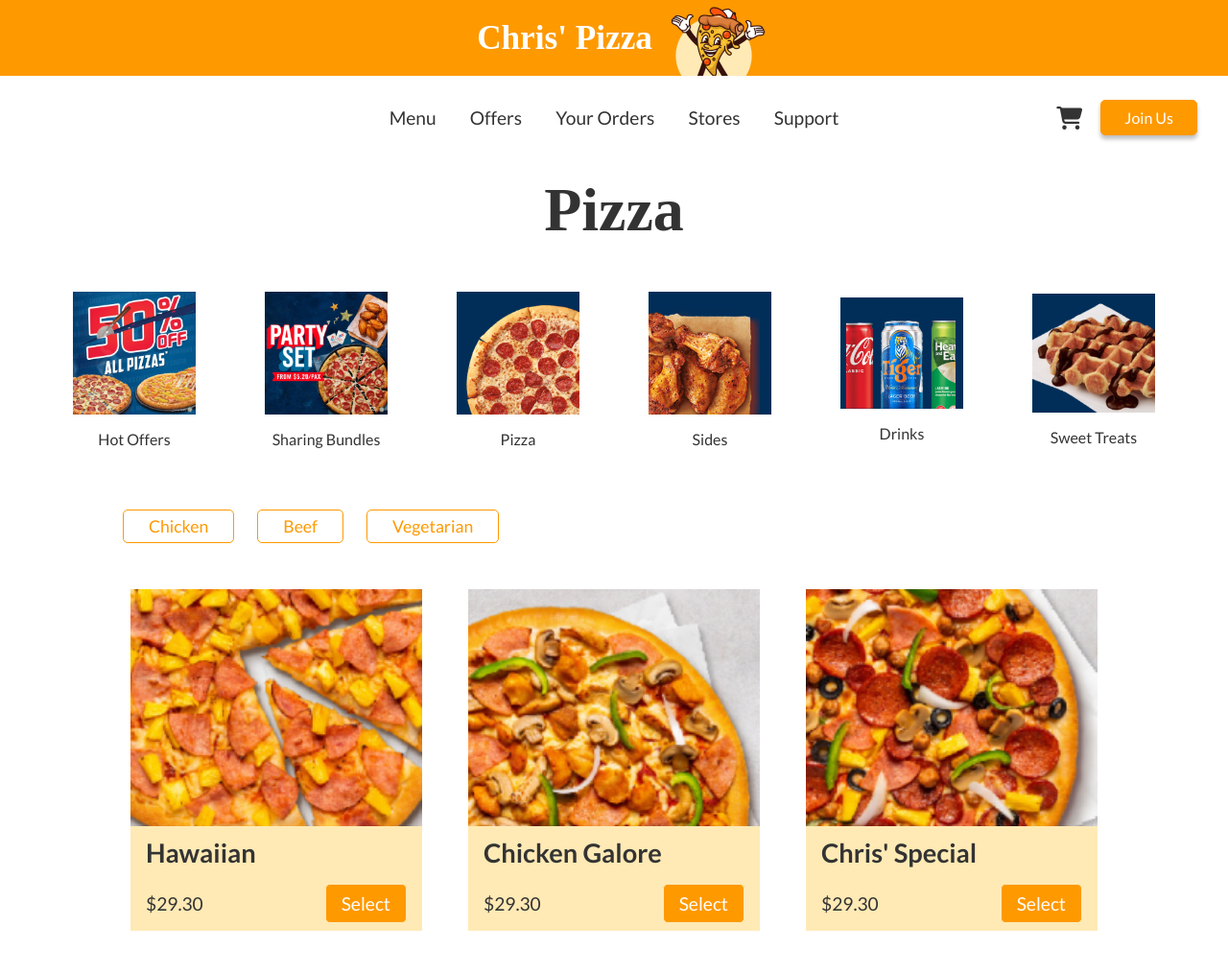
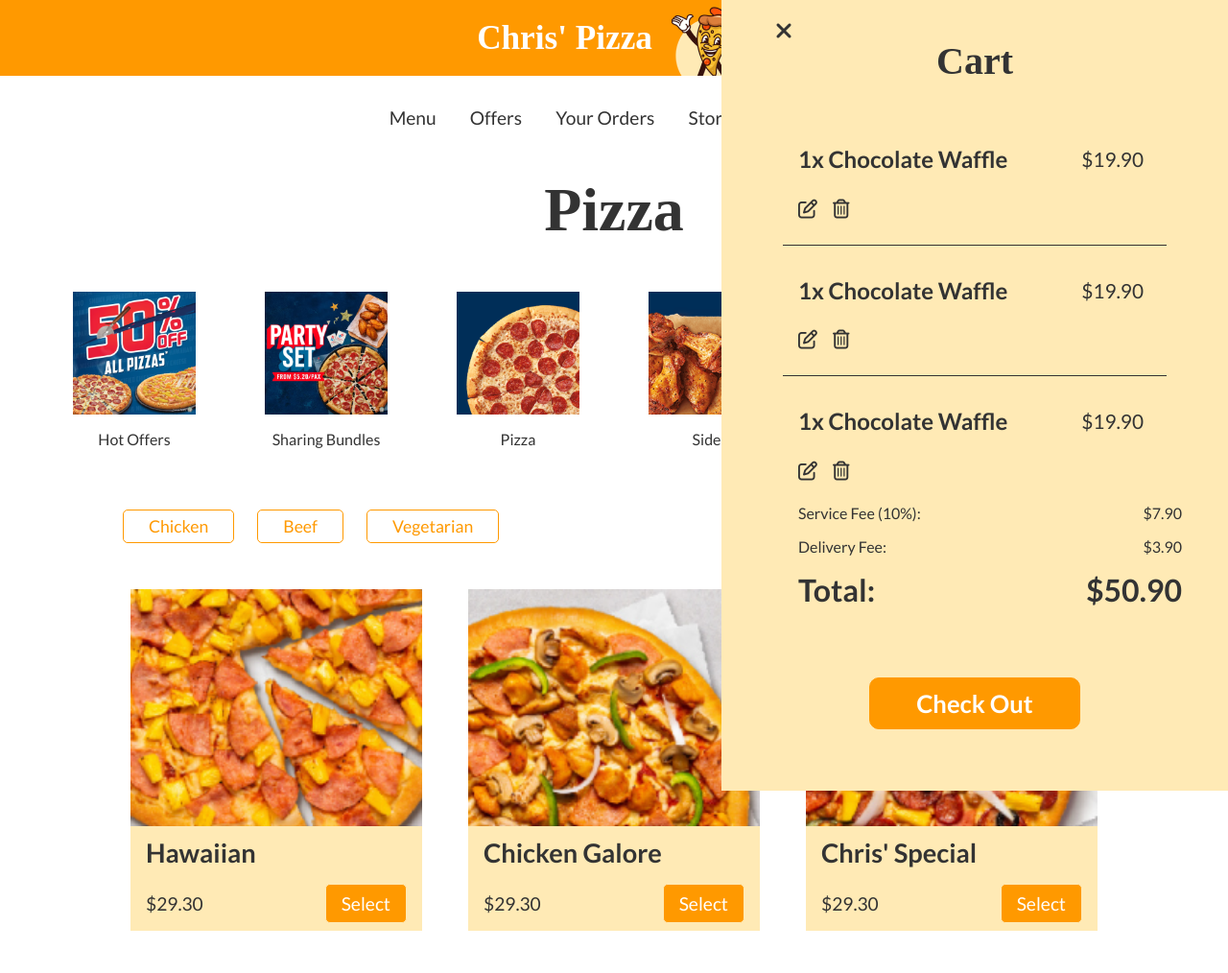
Before and after one commit to GnawedLeaves/IE4717-Final-Project, a PHP site: page /pizza.html in a window 1280 px wide. Shown: the top 1014 px of the page at 96% size. Run offline with PHP 8.4, Linux system fonts and the light colour scheme; some libraries are stand-ins or nearby versions.

Commit message:
cart complete

```diff
--- a/pizza.html
+++ b/pizza.html
@@ -14,6 +14,105 @@
     <style></style>
   </head>
   <body>
+    <dialog id="sign-up-dialog" class="signup-dialog">
+      <i
+        class="fa-solid fa-xmark fa-l"
+        id="dialog-close-icon"
+        onclick="closeDialog('sign-up-dialog')"
+      ></i>
+      <form class="dialog-container" id="signupDialog" method="dialog">
+        <div class="dialog-title">Sign Up</div>
+
+        <div class="signup-input-container">
+          <div class="dialog-text">Name</div>
+          <input class="dialog-input" type="text" name="signup-name" required />
+        </div>
+        <div class="signup-input-container">
+          <div class="dialog-text">Email</div>
+          <input
+            class="dialog-input"
+            type="email"
+            name="signup-email"
+            required
+          />
+        </div>
+
+        <div class="signup-input-container">
+          <div class="dialog-text">Password</div>
+          <input
+            class="dialog-input"
+            type="password"
+            name="signup-password"
+            required
+          />
+        </div>
+
+        <div class="signup-input-container">
+          <div class="dialog-text">Address</div>
+          <input
+            class="dialog-input"
+            type="text"
+            name="signup-address"
+            required
+          />
+        </div>
+        <div class="signup-input-container">
+          <div class="dialog-text">Contact Number</div>
+          <input class="dialog-input" type="number" name="signup-contact" />
+        </div>
+
+        <div class="signup-button-container">
+          <button class="dialog-signin-button" id="dialog-signup-button">
+            Sign Up
+          </button>
+          <div class="dialog-button-subtext">
+            Already have an account?
+            <span
+              class="dialog-button-subtext-underline"
+              onclick="swapDialogContent()"
+              >Sign In</span
+            >
+          </div>
+        </div>
+      </form>
+      <form class="dialog-container" id="signinDialog" method="dialog">
+        <div class="dialog-title">Sign In</div>
+
+        <div class="signup-input=container">
+          <div class="dialog-text">Email</div>
+          <input
+            class="dialog-input"
+            type="email"
+            name="signin-email"
+            required
+          />
+        </div>
+
+        <div class="signup-input=container">
+          <div class="dialog-text">Password</div>
+          <input
+            class="dialog-input"
+            type="password"
+            name="signin-password"
+            required
+          />
+        </div>
+
+        <div class="signup-button-container">
+          <button class="dialog-signin-button" id="dialog-signin-button">
+            Sign In
+          </button>
+          <div class="dialog-button-subtext">
+            Don't have an account?
+            <span
+              class="dialog-button-subtext-underline"
+              onclick="swapDialogContent()"
+              >Sign Up</span
+            >
+          </div>
+        </div>
+      </form>
+    </dialog>
     <dialog id="sign-up-dialog">
       This is a dialog box
       <button onclick="closeDialog('sign-up-dialog')" id="close-dialog-btn">
@@ -39,9 +138,148 @@
         </div>
 
         <div class="cart-profile-container">
-          <i class="nav-icon fa-solid fa-cart-shopping fa-xl"></i>
-          <button class="button-filled join-button">Join Us</button>
+          <i
+            class="nav-icon fa-solid fa-cart-shopping fa-xl"
+            onclick="showCart()"
+          ></i>
+          <button
+            class="button-filled join-button"
+            onclick="openDialog('sign-up-dialog')"
+          >
+            Join Us
+          </button>
         </div>
+      </div>
+
+      <div class="cart-container" id="cart">
+        <i
+          class="fa-solid fa-xmark fa-xl"
+          id="cart-close-icon"
+          onclick="hideCart()"
+        ></i>
+        <div class="cart-title">Cart</div>
+        <div class="cart-orders-container">
+          <div class="cart-order-container">
+            <div class="cart-item-container">
+              <div class="cart-order-title">1x Chocolate Waffle</div>
+              <div class="cart-order-subtotal">$19.90</div>
+            </div>
+
+            <div class="cart-actions-container">
+              <div class="cart-actions-subcontainer">
+                <i
+                  class="fa-regular fa-pen-to-square cart-action-icon fa-lg"
+                ></i>
+                <i class="fa-regular fa-trash-can cart-action-icon fa-lg"></i>
+              </div>
+            </div>
+          </div>
+          <div class="cart-order-container">
+            <div class="cart-item-container">
+              <div class="cart-order-title">1x Chocolate Waffle</div>
+              <div class="cart-order-subtotal">$19.90</div>
+            </div>
+
+            <div class="cart-actions-container">
+              <div class="cart-actions-subcontainer">
+                <i
+                  class="fa-regular fa-pen-to-square cart-action-icon fa-lg"
+                ></i>
+                <i class="fa-regular fa-trash-can cart-action-icon fa-lg"></i>
+              </div>
+            </div>
+          </div>
+          <div class="cart-order-container">
+            <div class="cart-item-container">
+              <div class="cart-order-title">1x Chocolate Waffle</div>
+              <div class="cart-order-subtotal">$19.90</div>
+            </div>
+
+            <div class="cart-actions-container">
+              <div class="cart-actions-subcontainer">
+                <i
+                  class="fa-regular fa-pen-to-square cart-action-icon fa-lg"
+                ></i>
+                <i class="fa-regular fa-trash-can cart-action-icon fa-lg"></i>
+              </div>
+            </div>
+          </div>
+          <div class="cart-order-container">
+            <div class="cart-item-container">
+              <div class="cart-order-title">1x Chocolate Waffle</div>
+              <div class="cart-order-subtotal">$19.90</div>
+            </div>
+
+            <div class="cart-actions-container">
+              <div class="cart-actions-subcontainer">
+                <i
+                  class="fa-regular fa-pen-to-square cart-action-icon fa-lg"
+                ></i>
+                <i class="fa-regular fa-trash-can cart-action-icon fa-lg"></i>
+              </div>
+            </div>
+          </div>
+          <div class="cart-order-container">
+            <div class="cart-item-container">
+              <div class="cart-order-title">1x Chocolate Waffle</div>
+              <div class="cart-order-subtotal">$19.90</div>
+            </div>
+
+            <div class="cart-actions-container">
+              <div class="cart-actions-subcontainer">
+                <i
+                  class="fa-regular fa-pen-to-square cart-action-icon fa-lg"
+                ></i>
+                <i class="fa-regular fa-trash-can cart-action-icon fa-lg"></i>
+              </div>
+            </div>
+          </div>
+          <div class="cart-order-container">
+            <div class="cart-item-container">
+              <div class="cart-order-title">1x Chocolate Waffle</div>
+              <div class="cart-order-subtotal">$19.90</div>
+            </div>
+
+            <div class="cart-actions-container">
+              <div class="cart-actions-subcontainer">
+                <i
+                  class="fa-regular fa-pen-to-square cart-action-icon fa-lg"
+                ></i>
+                <i class="fa-regular fa-trash-can cart-action-icon fa-lg"></i>
+              </div>
+            </div>
+          </div>
+          <div class="cart-order-container">
+            <div class="cart-item-container">
+              <div class="cart-order-title">1x Chocolate Waffle</div>
+              <div class="cart-order-subtotal">$19.90</div>
+            </div>
+
+            <div class="cart-actions-container">
+              <div class="cart-actions-subcontainer">
+                <i
+                  class="fa-regular fa-pen-to-square cart-action-icon fa-lg"
+                ></i>
+                <i class="fa-regular fa-trash-can cart-action-icon fa-lg"></i>
+              </div>
+            </div>
+          </div>
+        </div>
+        <div class="totals-container">
+          <div class="cart-servicefee-container">
+            <div class="servicefee-title">Service Fee (10%):</div>
+            <div class="servicefee-amount">$7.90</div>
+          </div>
+          <div class="cart-servicefee-container">
+            <div class="servicefee-title">Delivery Fee:</div>
+            <div class="servicefee-amount">$3.90</div>
+          </div>
+          <div class="cart-servicefee-container">
+            <div class="cart-grand-total-title">Total:</div>
+            <div class="cart-grand-total-title">$50.90</div>
+          </div>
+        </div>
+        <button class="cart-checkout-button">Check Out</button>
       </div>
 
       <div class="page-title-container">
@@ -108,7 +346,7 @@
         </div>
       </div>
 
-      <div class="container">
+      <div class="container" onclick="hideCart()">
         <div class="big-ordering-container">
           <div class="ordering-catagories-container">
             <div
@@ -366,20 +604,6 @@
 
       <!-- <i class="nav-icon fa-solid fa-cart-shopping fa-xl"></i> -->
       <script>
-        // Displaces the container element based on the height of the navbar
-        let navMargin = document.getElementById("navbar").offsetHeight;
-        const container = (document.getElementById(
-          "container"
-        ).style.marginTop = navMargin + "px");
-
-        const signUpDialog = document.getElementById("sign-up-dialog");
-        //signUpDialog.showModal();
-
-        const closeDialog = (id) => {
-          const dialog = document.getElementById(id);
-          dialog.close();
-        };
-
         function toggleOrderingCatagoryButton(e) {
           if (e.classList.contains("ordering-catagory-container-selected")) {
             e.classList.remove("ordering-catagory-container-selected");
@@ -391,6 +615,44 @@
         function changePage(url) {
           window.location.href = url;
         }
+
+        // Sign up dialog functions
+        function openDialog(id) {
+          const dialog = document.getElementById(id);
+          dialog.showModal();
+        }
+
+        function closeDialog(id) {
+          const dialog = document.getElementById(id);
+          dialog.close();
+        }
+
+        let signupButton = document.getElementById("dialog-signup-button");
+        let signinButton = document.getElementById("dialog-signin-button");
+        let signUpPage = true;
+
+        function swapDialogContent() {
+          if (signUpPage) {
+            document.getElementById("signupDialog").style.display = "none";
+            document.getElementById("signinDialog").style.display = "flex";
+            signUpPage = false;
+          } else {
+            document.getElementById("signupDialog").style.display = "flex";
+            document.getElementById("signinDialog").style.display = "none";
+            signUpPage = true;
+          }
+        }
+
+        let cart = document.getElementById("cart");
+        function showCart() {
+          // cart.style.display = "flex";
+          cart.style.transform = "translate(0%, -50%)";
+        }
+
+        function hideCart() {
+          // cart.style.display = "none";
+          cart.style.transform = "translate(100%, -50%)";
+        }
       </script>
       <script
         src="https://kit.fontawesome.com/0ef6f85575.js"
--- a/styles.css
+++ b/styles.css
@@ -40,7 +40,7 @@ a {
 }
 
 .signup-dialog {
-  padding: 3rem 5rem;
+  padding: 3rem 6rem;
   padding-top: 1rem;
   background: var(--secondary);
   border: none;
@@ -53,7 +53,7 @@ a {
   flex-direction: column;
   justify-content: center;
   align-items: flex-start;
-  gap: 1.2rem;
+  gap: 1.4rem;
 }
 
 #signinDialog {
@@ -106,6 +106,20 @@ a {
 
 .dialog-button-subtext-underline {
   text-decoration: underline;
+  cursor: pointer;
+}
+
+#dialog-close-icon {
+  position: absolute;
+  top: 1.5rem;
+  right: 1.5rem;
+  cursor: pointer;
+}
+
+#cart-close-icon {
+  position: absolute;
+  top: 3.5rem;
+  left: 3.5rem;
   cursor: pointer;
 }
 
@@ -203,6 +217,7 @@ a {
 
 .nav-icon {
   margin: 0 1rem;
+  cursor: pointer;
 }
 
 .container {
@@ -213,6 +228,124 @@ a {
   z-index: 1;
   margin-top: 0rem;
   min-height: 100vh;
+}
+
+.cart-orders-container {
+  width: 100%;
+  overflow-y: auto;
+  overflow-x: hidden;
+
+}
+
+.cart-container {
+  padding: 4rem;
+  background: var(--secondary);
+  display: flex;
+  flex-direction: column;
+  align-items: center;
+  position: fixed;
+  right: 0;
+  top: 0;
+  z-index: 999;
+  height: 90vh;
+  width: 25rem;
+  top: 50%;
+  right: 0;
+  transform: translate(0%, -50%);
+  transition: 0.3s;
+
+}
+
+.cart-title {
+  font-family: "Magzo";
+  font-size: 2.5rem;
+  font-weight: 600;
+  margin-bottom: 2rem;
+}
+
+.cart-order-subtotal {
+  font-size: 1.3rem;
+
+
+}
+
+.cart-order-container {
+  border-bottom: 1px solid var(--text);
+  width: 100%;
+  padding: 1rem;
+
+}
+
+.cart-order-title {
+  font-size: 1.5rem;
+  font-weight: 600;
+}
+
+.cart-item-container {
+  display: flex;
+  justify-content: space-between;
+  align-items: center;
+  width: 90%;
+  padding: 1rem 0;
+
+}
+
+.cart-actions-container {
+  display: flex;
+  align-items: center;
+  justify-content: space-between;
+  margin: 1.3rem 0;
+}
+
+.cart-actions-subcontainer {
+  display: flex;
+  align-items: center;
+}
+
+.cart-details-button {
+  cursor: pointer;
+}
+
+.cart-action-icon {
+  margin-right: 1rem;
+  cursor: pointer;
+}
+
+.cart-servicefee-container {
+  display: flex;
+  justify-content: space-between;
+  align-items: center;
+  padding: 0.5rem 1rem;
+  width: 100%;
+}
+
+.totals-container {
+  width: 100%;
+  padding: 1rem 0;
+}
+
+.cart-grand-total-title {
+  font-size: 2rem;
+  font-weight: 600;
+}
+
+.cart-checkout-button {
+  margin-top: 3rem;
+  background: var(--primary);
+  color: var(--background);
+  border: 1px solid var(--primary);
+  border-radius: 10px;
+  font-size: 1.6rem;
+  font-weight: 600;
+  padding: 0.7rem 3rem;
+  cursor: pointer;
+  transition: 0.3s;
+}
+
+.cart-checkout-button:hover {
+
+  box-shadow: 5px 5px 7px #bababa,
+    -5px -5px 7px var(--secondary);
 }
 
 .hero-img {
```
Also changed, not shown: index.html (+7 -2 lines), checkout.html (added).
